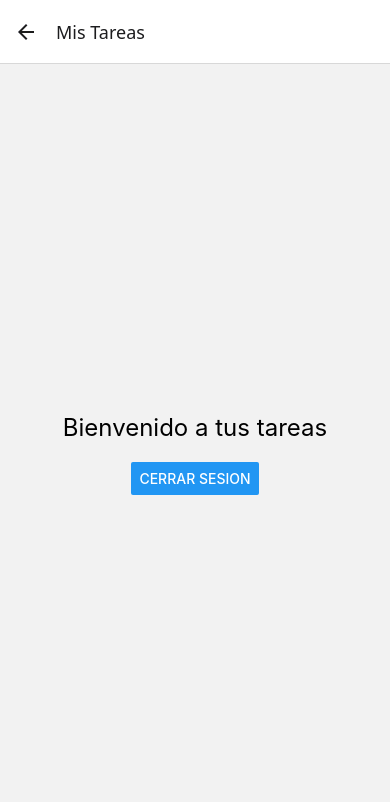
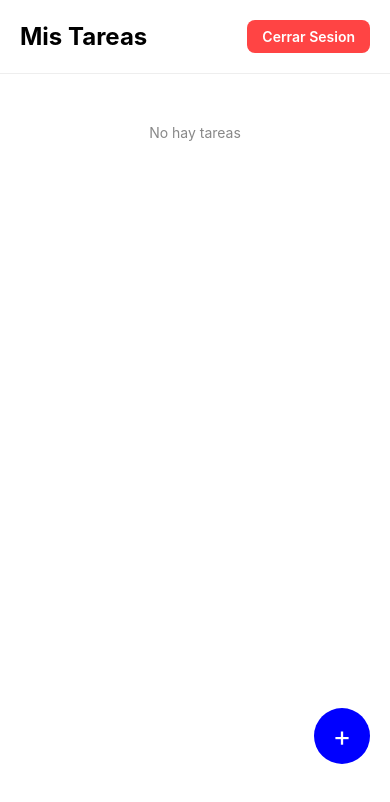
Before and after one commit to francobarbieri12/aplicaciones-moviles-p-1, a React Native app: screen /Home in a window 390 px wide. Shown: the top 802 px of the page. Built offline with nearby package versions, Linux system fonts and the light colour scheme.

Commit message:
ADD: Added homescreen with tasklist

```diff
--- a/App.js
+++ b/App.js
@@ -13,7 +13,7 @@ export default function App() {
       <Stack.Navigator initialRouteName="Login">
         <Stack.Screen name="Login" component={LoginScreen} options={{ headerShown: false }} />
         <Stack.Screen name="Register" component={RegisterScreen} options={{ title: 'Registro' }} />
-        <Stack.Screen name="Home" component={HomeScreen} options={{ title: 'Mis Tareas' }} />
+        <Stack.Screen name="Home" component={HomeScreen} options={{ headerShown: false }} />
       </Stack.Navigator>
     </NavigationContainer>
   );
--- a/screens/HomeScreen.js
+++ b/screens/HomeScreen.js
@@ -1,11 +1,73 @@
-import React from 'react';
-import { View, Text, Button, StyleSheet } from 'react-native';
+import React, { useState, useEffect } from 'react';
+import { View, Text, FlatList, TouchableOpacity, Button, StyleSheet, Alert } from 'react-native';
+import { getTasks, saveTasks } from '../utils/storage';
+import TaskItem from '../components/TaskItem';
 
 const HomeScreen = ({ navigation }) => {
+  const [tasks, setTasks] = useState([]);
+
+  useEffect(() => {
+    const loadTasks = async () => {
+      const storedTasks = await getTasks();
+      setTasks(storedTasks);
+    };
+    loadTasks();
+  }, []);
+
+  const handleToggle = async (id) => {
+    const updatedTasks = tasks.map(task =>
+      task.id === id ? { ...task, completed: !task.completed } : task
+    );
+    setTasks(updatedTasks);
+    await saveTasks(updatedTasks);
+  };
+
+  const handleDelete = (id) => {
+    Alert.alert(
+      'Confirmar',
+      '¿Eliminar esta tarea?',
+      [
+        { text: 'Cancelar', style: 'cancel' },
+        {
+          text: 'Eliminar',
+          style: 'destructive',
+          onPress: async () => {
+            const filteredTasks = tasks.filter(task => task.id !== id);
+            setTasks(filteredTasks);
+            await saveTasks(filteredTasks);
+          }
+        }
+      ]
+    );
+  };
+
+  const renderItem = ({ item }) => (
+    <TaskItem
+      title={item.title}
+      completed={item.completed}
+      onToggle={() => handleToggle(item.id)}
+      onDelete={() => handleDelete(item.id)}
+    />
+  );
+
   return (
     <View style={styles.container}>
-      <Text style={styles.title}>Bienvenido a tus tareas</Text>
-      <Button title="Cerrar Sesion" onPress={() => navigation.navigate('Login')} />
+      <View style={styles.header}>
+        <Text style={styles.title}>Mis Tareas</Text>
+        <TouchableOpacity style={styles.logoutButton} onPress={() => navigation.navigate('Login')}>
+          <Text style={styles.logoutText}>Cerrar Sesion</Text>
+        </TouchableOpacity>
+      </View>
+      <FlatList
+        data={tasks}
+        keyExtractor={(item) => item.id.toString()}
+        renderItem={renderItem}
+        ListEmptyComponent={<Text style={styles.emptyText}>No hay tareas</Text>}
+        contentContainerStyle={styles.listContent}
+      />
+      <TouchableOpacity style={styles.fab} onPress={() => navigation.navigate('AddTask')}>
+        <Text style={styles.fabText}>+</Text>
+      </TouchableOpacity>
     </View>
   );
 };
@@ -13,12 +75,55 @@ const HomeScreen = ({ navigation }) => {
 const styles = StyleSheet.create({
   container: {
     flex: 1,
-    justifyContent: 'center',
-    alignItems: 'center'
+    backgroundColor: '#fff'
+  },
+  header: {
+    flexDirection: 'row',
+    justifyContent: 'space-between',
+    alignItems: 'center',
+    padding: 20,
+    backgroundColor: '#fff',
+    borderBottomWidth: 1,
+    borderBottomColor: '#eee'
   },
   title: {
     fontSize: 24,
-    marginBottom: 20
+    fontWeight: 'bold'
+  },
+  logoutButton: {
+    paddingVertical: 8,
+    paddingHorizontal: 15,
+    backgroundColor: '#ff4444',
+    borderRadius: 8
+  },
+  logoutText: {
+    color: '#fff',
+    fontWeight: '600'
+  },
+  listContent: {
+    flexGrow: 1
+  },
+  emptyText: {
+    textAlign: 'center',
+    marginTop: 50,
+    color: '#888'
+  },
+  fab: {
+    position: 'absolute',
+    right: 20,
+    bottom: 80,
+    width: 56,
+    height: 56,
+    borderRadius: 28,
+    backgroundColor: 'blue',
+    justifyContent: 'center',
+    alignItems: 'center',
+    elevation: 4
+  },
+  fabText: {
+    color: '#fff',
+    fontSize: 28,
+    lineHeight: 30
   }
 });
 
```
